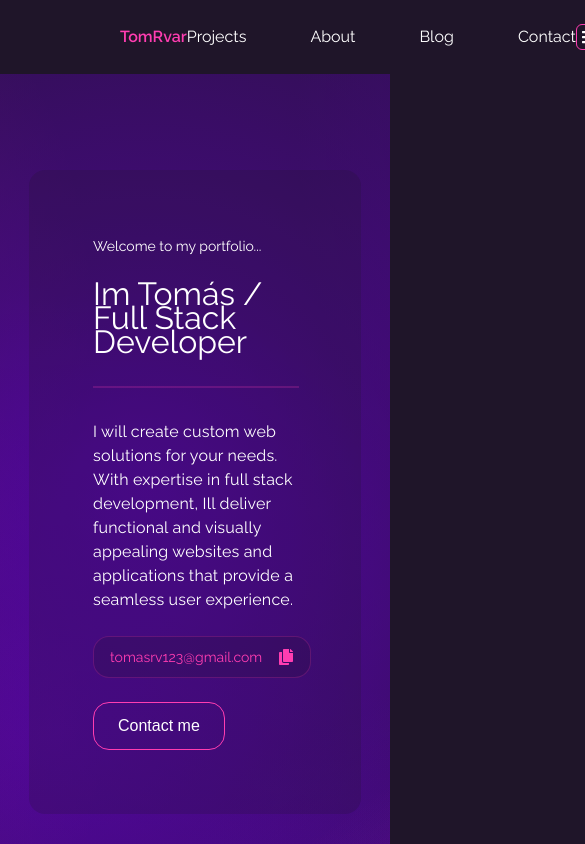
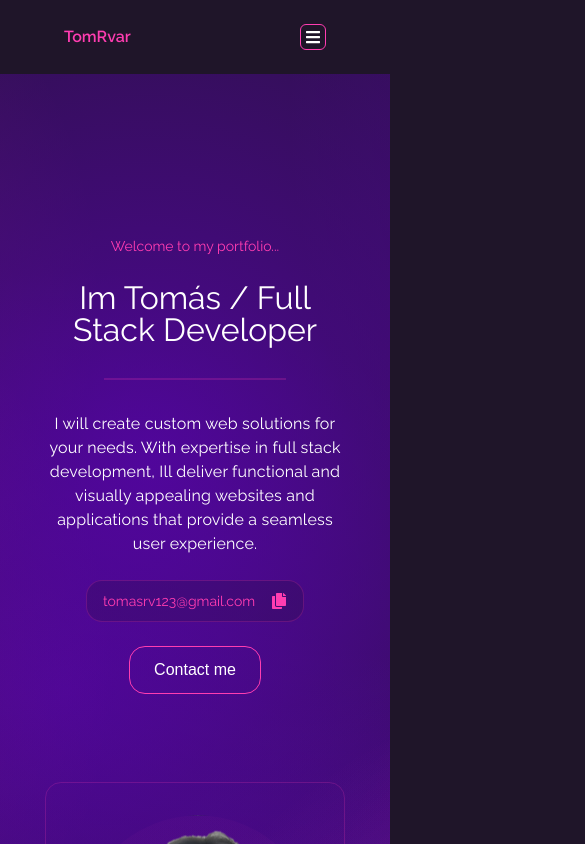
Before and after one commit to Tomasrv333/react-portfolio, a React (Vite) app: page / in a window 390 px wide. Shown: the top 844 px of the page, 585 px wide, since content can reach past the window. Built offline with nearby package versions, Linux system fonts and the light colour scheme.

Commit message:
Mobile responsive design done

```diff
--- a/src/components/Nav.jsx
+++ b/src/components/Nav.jsx
@@ -8,9 +8,9 @@ const Nav = () => {
             <li>
               <a href="#about">About</a>
             </li>
-            <li>
+            {/* <li>
               <a href="#blog">Blog</a>
-            </li>
+            </li> */}
             <li>
               <a href="#contact">Contact</a>
             </li>
--- a/src/index.scss
+++ b/src/index.scss
@@ -19,6 +19,10 @@ body {
   align-items: center;
   gap: $s64;
   padding: $s96 $s120;
+
+  @include for-phone-only {
+    padding: $s96 $s64;
+  }
 
   @include for-tablet-portrait-up {
     padding: $s96 $s64;
--- a/src/pages/Home/Sections/HomeWhatIDo.jsx
+++ b/src/pages/Home/Sections/HomeWhatIDo.jsx
@@ -6,7 +6,7 @@ import MaintenanceIcon from "../../../assets/whatIDo/Maintenance.svg"
 
 const HomeWhatIDo = () => {
   return (
-    <section className='container'>
+    <section id="whatIDo" className='container'>
       <h2 className="whatIDo__title">What I Do</h2>
       <div className="whatIDo__content">
         <div className="whatIDo__cards">
--- a/src/sass/components/_nav.scss
+++ b/src/sass/components/_nav.scss
@@ -6,4 +6,8 @@ nav {
         gap: $s64;
         margin: 0;
     }
+
+    @include for-phone-only {
+        display: none;
+    }
 }
--- a/src/sass/components/_projectCard.scss
+++ b/src/sass/components/_projectCard.scss
@@ -8,6 +8,19 @@
     background-color: $colorDark--light;
     padding: $s64;
     border-radius: $s16;
+
+    @include for-phone-only {
+        gap: $s32;
+        padding: $s32;
+        background-color: $colorDark--light;
+        display:flex;
+        flex-direction: column;
+        text-align: center;
+
+        .projectsHomeCard__info-content {
+            order: 2;
+        }
+    }
 }
 
 .projectsHomeCard__content--secondary {
@@ -23,8 +36,17 @@
     flex-direction: column;
     gap: $s24;
 
+    @include for-phone-only {
+        box-sizing: border-box;
+        align-items: center;
+    }
+
     .projectsHomeCard__description {
         font-size: $s18;
+
+        @include for-phone-only {
+            display: none;
+        }
     }
 
     .projectsHomeCard__title-frame {
@@ -69,5 +91,9 @@
         &:hover {
             background-position: bottom;
         }
+
+        @include for-phone-only {
+            height: 260px;
+        }
     }
 }
--- a/src/sass/layout/_header.scss
+++ b/src/sass/layout/_header.scss
@@ -10,6 +10,10 @@ header {
         align-items: center;
         justify-content: space-between;
         padding: $s24 $s120;
+
+        @include for-phone-only {
+            padding: $s24 $s64;
+        }
 
         @include for-tablet-portrait-up {
             padding: $s24 $s64;
--- a/src/sass/pages/home/sections/_homeAbout.scss
+++ b/src/sass/pages/home/sections/_homeAbout.scss
@@ -1,3 +1,7 @@
+#about {
+    border-top: 1px solid $colorPink--light;
+}
+
 .about__content {
     width: 100%;
     display: grid;
--- a/src/sass/pages/home/sections/_homeContact.scss
+++ b/src/sass/pages/home/sections/_homeContact.scss
@@ -18,6 +18,10 @@
         border: 1px solid $colorPink--light;
         border-radius: $s16;
         padding: $s64;
+
+        @include for-phone-only {
+            padding: $s32;
+        }
 
         h4 {
             color: $colorPink;
@@ -40,10 +44,19 @@
     background-color: $colorWhite--light;
     padding: $s64;
 
+    @include for-phone-only {
+        padding: $s32;
+    }
+
     .form__info {
         display: grid;
         grid-template-columns: repeat(2, 1fr);
         gap: $s32;
+
+        @include for-phone-only {
+            width: 100%;
+            grid-template-columns: none;
+        }
 
         label {
             color: $colorPink;
@@ -79,6 +92,10 @@
     flex-direction: column;
     gap: $s8;
 
+    @include for-phone-only {
+        width: 100%;
+    }
+
     h4 {
         color: $colorPink;
     }
@@ -88,6 +105,11 @@
         display: grid;
         grid-template-columns: repeat(3, 1fr);
         gap: $s24;
+
+        @include for-phone-only {
+            display: flex;
+            flex-direction: column;
+        }
 
         label {
             cursor: pointer;
@@ -104,6 +126,12 @@
             &:hover {
                 background-color: $colorPink--light;
             }
+
+            @include for-phone-only {
+                width: 100%;
+                height: $s32;
+                padding: $s16 0;
+            }
         }
 
         input[type="radio"] {
--- a/src/sass/pages/home/sections/_homeHero.scss
+++ b/src/sass/pages/home/sections/_homeHero.scss
@@ -1,7 +1,12 @@
 .hero__content {
     display: grid;
     grid-template-columns: repeat(auto-fit, minmax(300px, 1fr));
-    gap: $s32;
+    column-gap: $s32;
+
+    @include for-phone-only {
+        column-gap: 0;
+        row-gap: $s24;
+    }
 
     .hero__info {
         display: flex;
@@ -13,9 +18,38 @@
         border-radius: $s16;
         background-color: $colorDark--light;
 
+        @include for-phone-only {
+            padding: $s64 0;
+            background-color: transparent;
+        }
+
+        .hero__span {
+            @include for-phone-only {
+                text-align: center;
+                color: $colorPink;
+            }
+        }
+
+        .hero__title {
+            @include for-phone-only {
+                text-align: center;
+                line-height: 2rem;
+            }
+        }
+
         .hero__line {
             width: 100%;
             border: 1px solid $colorPink--light;
+
+            @include for-phone-only {
+                width: 60%;
+            }
+        }
+
+        .hero__description {
+            @include for-phone-only {
+                text-align: center;
+            }
         }
 
         .hero__copyEmail {
@@ -28,6 +62,16 @@
             padding: $s8 $s16;
             background-color: $colorDark--light;
             color: $colorPink;
+
+            @include for-phone-only {
+                margin: 0 auto;
+            }
+        }
+
+        .hero__btn {
+            @include for-phone-only {
+                margin: 0 auto;
+            }
         }
     }
 
@@ -45,6 +89,11 @@
         .hero__img {
             margin: 0 auto;
         }
+
+        @include for-phone-only {
+            gap: $s32;
+            padding: $s32;
+        }
     }
 }
 
--- a/src/sass/pages/home/sections/_homeProjects.scss
+++ b/src/sass/pages/home/sections/_homeProjects.scss
@@ -4,4 +4,8 @@
     flex-direction: column;
     align-items: center;
     gap: $s24;
+
+    @include for-phone-only {
+        gap: $s64;
+    }
 }
--- a/src/sass/pages/home/sections/_homeWhatIDo.scss
+++ b/src/sass/pages/home/sections/_homeWhatIDo.scss
@@ -1,3 +1,7 @@
+#whatIDo {
+    border-top: 1px solid $colorPink--light;
+}
+
 .whatIDo__content {
     width: 100%;
     box-sizing: border-box;
@@ -5,6 +9,10 @@
     padding: $s64;
     border-radius: $s16;
 
+    @include for-phone-only {
+        padding: $s32;
+    }
+
     .whatIDo__cards {
         display: grid;
         grid-template-columns: repeat(auto-fit, minmax(230px, 1fr));
```
